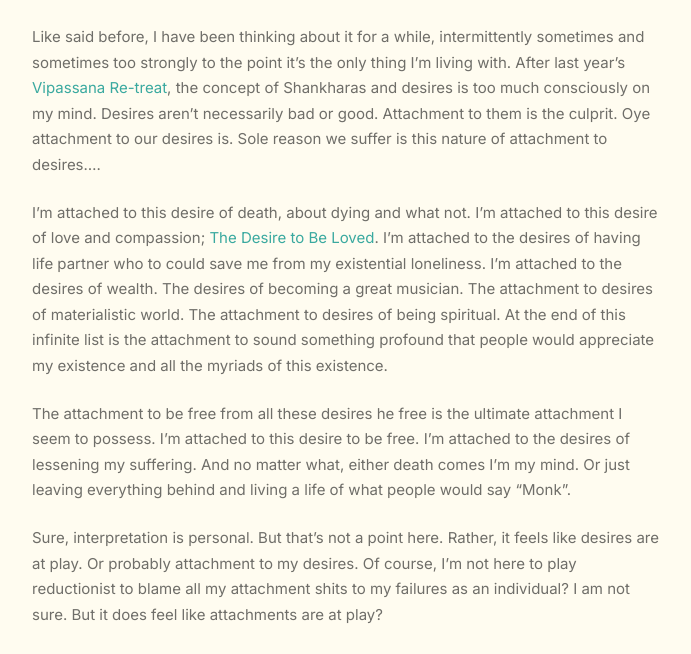
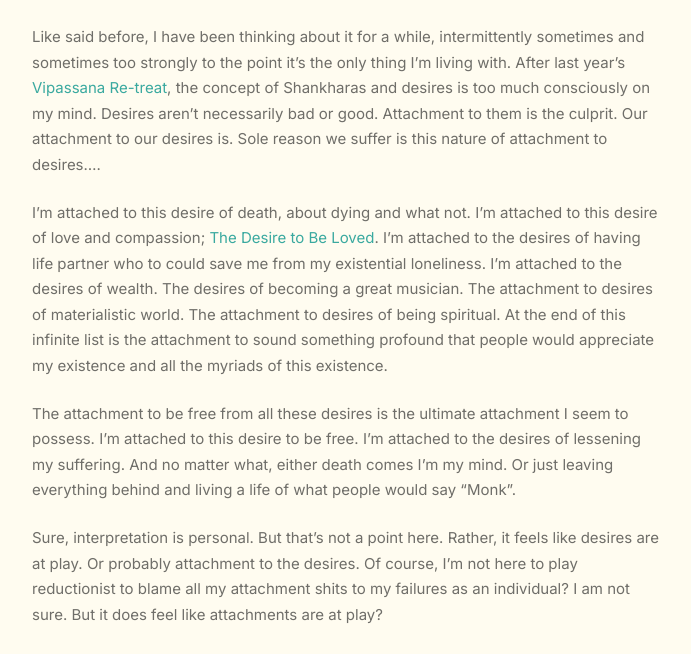
Before and after one commit to NISH1001/NISH1001.github.io, a Jekyll site: the page built from _posts/2025-12-25-attachments-to-desires.markdown, in a window 1280 px wide. Shown: the part 842-1496 px from the top of the page, without its empty margins (293-984 px from the left). Built offline with Jekyll 4.4.1, drawn with Linux system fonts in a browser that asks for light colours.

Commit message:
Update recent post

```diff
--- a/_posts/2025-12-25-attachments-to-desires.markdown
+++ b/_posts/2025-12-25-attachments-to-desires.markdown
@@ -14,13 +14,13 @@ Lately I have been thinking about desires in a way I haven't thought for a while
 Adulthood has been challenging for the past recent years: day in day out dangling to this small thread of  existential loneliness. To the point absurdly enough of not wanting to live. And those are the desires I have had many times and at times the desires to do something grander than life and cosmic. This spectrum of desires, as paradoxically superimposed, feels like a burden. I think this is difficult for everyone. And probably more difficult in the modern world. As [[David Foster Wallace]] puts it in his [The Pale King](https://en.wikipedia.org/wiki/The_Pale_King), *"To be, in a word, unborable.... It is the key to modern life. If you are immune to boredom, there is literally nothing you cannot accomplish"*.
 
 Like said before, I have been thinking about it for a while, intermittently sometimes and sometimes too strongly to the point it's the only thing I'm living with.
-After last year's [[Vipassana Re-treat]], the concept of Shankharas and desires is too much consciously on my mind. Desires aren't necessarily bad or good. Attachment to them is the culprit. Oye attachment to our desires is. Sole reason we suffer is this nature of attachment to desires....
+After last year's [[Vipassana Re-treat]], the concept of Shankharas and desires is too much consciously on my mind. Desires aren't necessarily bad or good. Attachment to them is the culprit. Our attachment to our desires is. Sole reason we suffer is this nature of attachment to desires....
 
 I'm attached to this desire of death, about dying and what not. I'm attached to this desire of love and compassion; [[The Desire to Be Loved]]. I'm attached to the desires of having life partner who to could save me from my existential loneliness. I'm attached to the desires of wealth. The desires of becoming a great musician. The attachment to desires of materialistic world. The attachment to desires of being spiritual. At the end of this infinite list is the attachment to sound something profound that people would appreciate my existence and all the myriads of this existence.
 
-The attachment to be free from all these desires he free is the ultimate attachment I seem to possess. I'm attached to this desire to be free. I'm attached to the desires of lessening my suffering. And no matter what, either death comes I'm my mind. Or just leaving everything behind and living a life of what people would say "Monk".
+The attachment to be free from all these desires is the ultimate attachment I seem to possess. I'm attached to this desire to be free. I'm attached to the desires of lessening my suffering. And no matter what, either death comes I'm my mind. Or just leaving everything behind and living a life of what people would say "Monk".
 
-Sure, interpretation is personal. But that's not a point here. Rather, it feels like desires are at play. Or probably attachment to my desires. Of course, I'm not here to play reductionist to blame all my attachment shits to my failures as an individual? I am not sure. But it does feel like attachments are at play?
+Sure, interpretation is personal. But that's not a point here. Rather, it feels like desires are at play. Or probably attachment to the desires. Of course, I'm not here to play reductionist to blame all my attachment shits to my failures as an individual? I am not sure. But it does feel like attachments are at play?
 
 I'm attached to the projections of norms. I'm attached to these desires. I'm attached to these desires of love and relationships. I'm simply attached to my desires...
 
```
